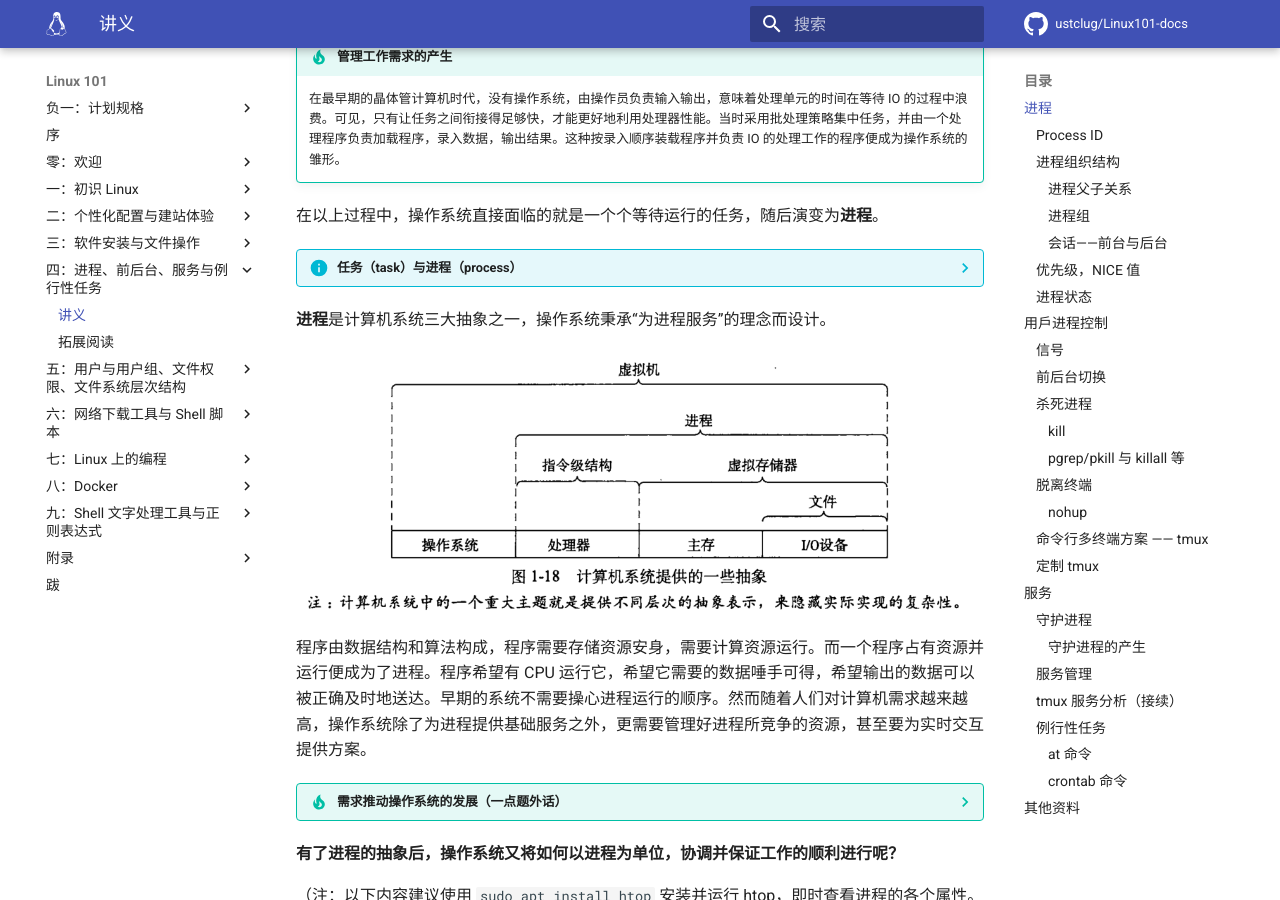
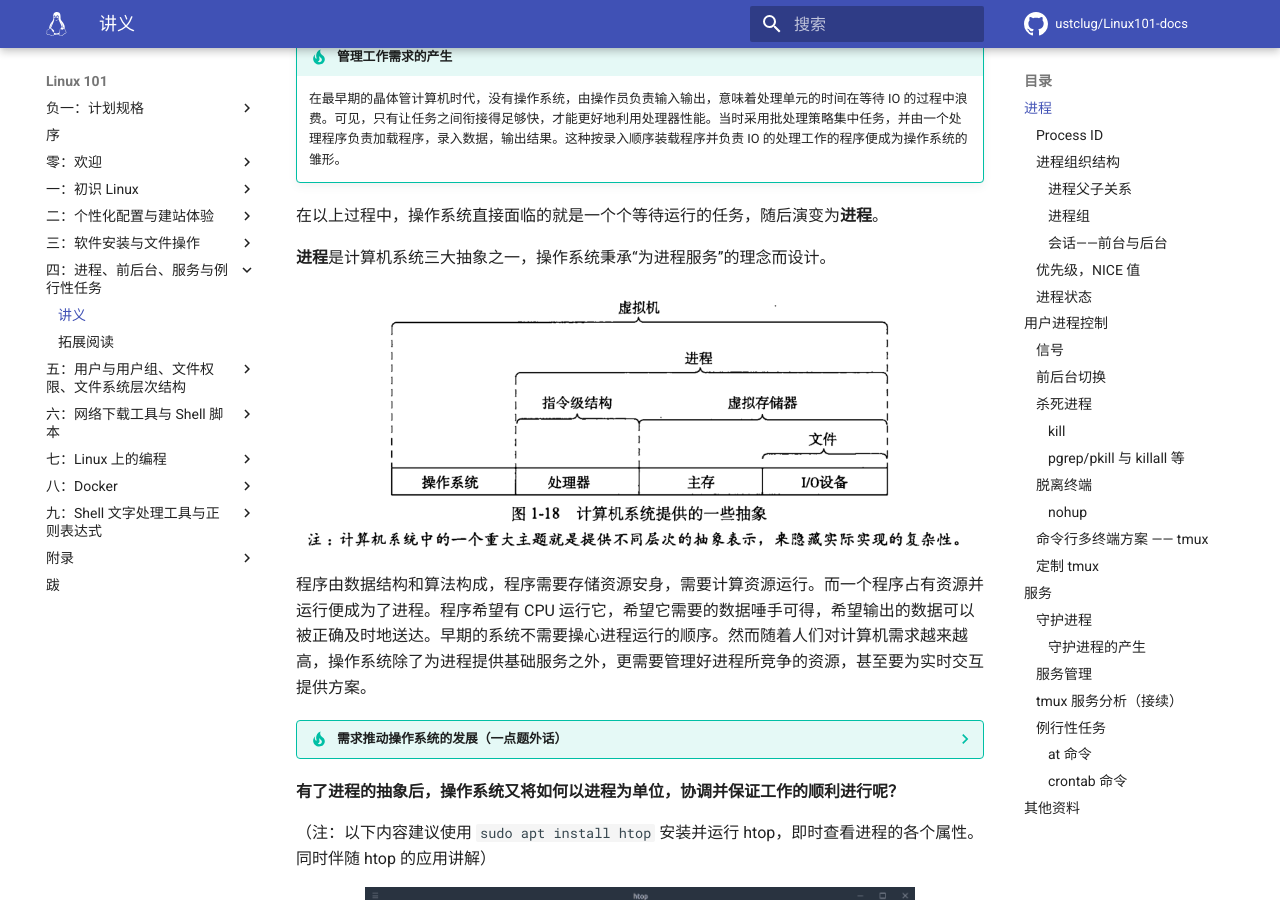
Before and after one commit to ustclug/Linux101-docs, an MkDocs documentation site: the page built from docs/Ch04/index.md, in a window 1280 px wide and 900 px high, scrolled down 775 px. Built offline with MkDocs 1.6.1 and Material for MkDocs 9.7.7, drawn with Linux system fonts in a browser that asks for light colours; comment, search, counter and statistics services are not loaded; some of the changed lines change nothing that is shown.

Commit message:
for merge

```diff
--- a/docs/Ch04/index.md
+++ b/docs/Ch04/index.md
@@ -24,11 +24,6 @@
     在最早期的晶体管计算机时代，没有操作系统，由操作员负责输入输出，意味着处理单元的时间在等待 IO 的过程中浪费。可见，只有让任务之间衔接得足够快，才能更好地利用处理器性能。当时采用批处理策略集中任务，并由一个处理程序负责加载程序，录入数据，输出结果。这种按录入顺序装载程序并负责 IO 的处理工作的程序便成为操作系统的雏形。
 
 在以上过程中，操作系统直接面临的就是一个个等待运行的任务，随后演变为**进程**。
-
-
-??? info "任务（task）与进程（process）"
-    事实上，任务只是那么一段需要运行的代码（重点强调完成一件事），而进程是一个任务管理意义上的实体，不仅包括代码，还有自己的状态信息（下面介绍）。
-
 
 **进程**是计算机系统三大抽象之一，操作系统秉承“为进程服务”的理念而设计。
 
@@ -239,7 +234,7 @@ nice -n 10 vim
 |State|标识进程的状态：能不能运行（running or sleep)，能不能投入运行（interruptible or uninterruptible），让不让运行（stop/trace），人还在不在（zombie or not）。|
 
 
-## 用戶进程控制 {#process-control}
+## 用户进程控制 {#process-control}
 
 要想控制进程，首先要与进程对话，那么必然需要了解进程间通信机制。由于进程之间不共享内存空间，也就无法直接发送信息，必须要操作系统帮忙，于是**信号**机制就产生了。
 
@@ -318,9 +313,9 @@ $ kill -l #显示所有信号名称
 
 ??? tip "一点细节"
 
-    ![which_kill](images/type_kill.png)
+    ![type_kill](images/type_kill.png)
 
-    我们可以看到，对于不同的 shell，kill 可能有不同的来源，如 zsh 和 bash 的 kill 命令均为[内建命令↗](/Appendix/glossary/#builtin-command)。行为与 man 命令的文档不一定相同（比如 `/bin/kill %1` 会报错）。需要小心此类命令的行为。
+    我们可以看到，对于不同的 shell，kill 可能有不同的来源，如 zsh 和 bash 的 kill 命令均为[内建命令↗](/Appendix/glossary/#builtin-command)。行为与 man 命令的文档不一定相同（比如 `/bin/kill %1` 会报错，而 kill 内建命令不会），需要小心此类命令的行为。
 
 #### pgrep/pkill 与 killall 等
 
```
